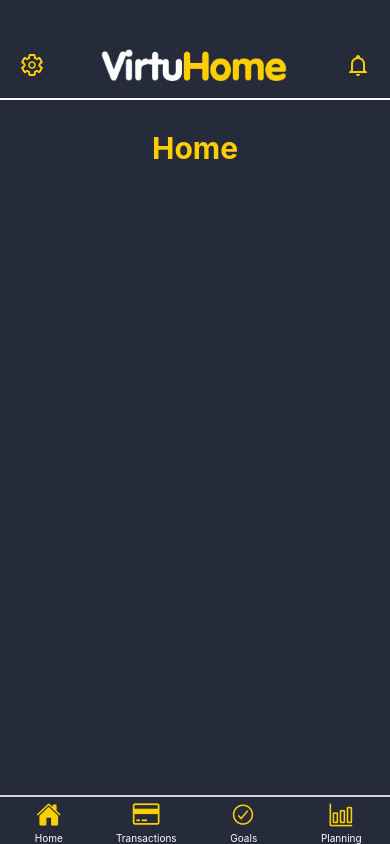
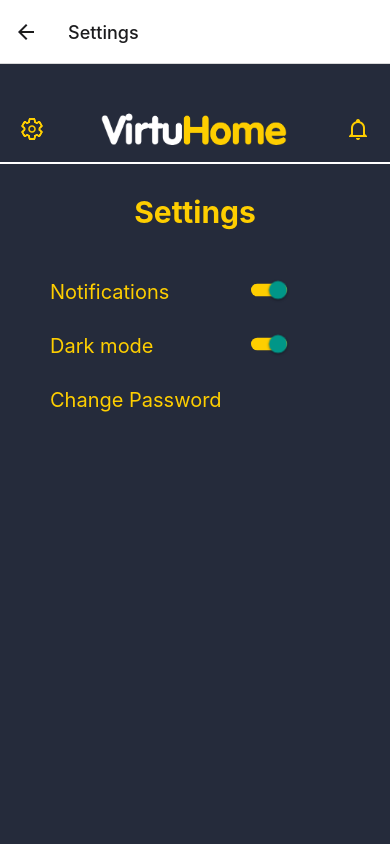
Before and after one commit to JoaoMichelS/VirtuHome-Frontend, a React Native app in the folder App/: screen /Settings in a window 390 px wide. Built offline with nearby package versions, Linux system fonts and the light colour scheme.

Commit message:
Update Navigation + Settings & ChangePassword

```diff
--- a/App/App.js
+++ b/App/App.js
@@ -1,41 +1,29 @@
 import React from 'react';
 import { NavigationContainer, StackActions } from '@react-navigation/native';
 import { createStackNavigator } from '@react-navigation/stack';
-import { createBottomTabNavigator } from '@react-navigation/bottom-tabs';
 
 import LoginScreen from './LoginScreen';
 import MainScreen from './MainScreen';
 import NewuserScreen from './NewUserScreen';
 import ForgotPasswordScreen from './ForgotPasswordScreen';
-
-import Home from './NavMainScreen/Home';
-import Transactions from './NavMainScreen/Transactions';
-import Goals from './NavMainScreen/Goals';
-import Planning from './NavMainScreen/Planning';
-import Settings from './NavMainScreen/Settings';
-import Header from './NavMainScreen/Header';
+import Settings from './Settings';
+import ChangePassword from './ChangePassword';
 
 const Stack = createStackNavigator();
-const Tab = createBottomTabNavigator();
-
-// function MainStack(){
-//   return (
-//     <NavigationContainer>
-//       <Stack.Navigator initialRouteName="Login">
-//         <Stack.Screen name="Login" component={LoginScreen} />
-//         <Stack.Screen name="Main" component={MainScreen} />
-//         <Stack.Screen name="NewUser" component={NewuserScreen} />
-//         <Stack.Screen name="ForgotPassword" component={ForgotPasswordScreen} />
-//       </Stack.Navigator>
-//     </NavigationContainer>
-//   )
-// }
 
 function App(){
   return (
     <NavigationContainer>
-      <MainScreen />
+      <Stack.Navigator initialRouteName="Main">
+        <Stack.Screen name="Login" component={LoginScreen} />
+        <Stack.Screen name="Main" component={MainScreen} />
+        <Stack.Screen name="NewUser" component={NewuserScreen} />
+        <Stack.Screen name="ForgotPassword" component={ForgotPasswordScreen} />
+        <Stack.Screen name="Settings" component={Settings} />
+        <Stack.Screen name="ChangePassword" component={ChangePassword} />
+      </Stack.Navigator>
     </NavigationContainer>
   )
 }
+
 export default App;
--- /dev/null
+++ b/App/ChangePassword.js
@@ -0,0 +1,27 @@
+import React, { useState } from 'react';
+import { StyleSheet, Text, TouchableOpacity, View, Switch } from 'react-native';
+import Header from './Header';
+
+export default function ChangePassword({ navigation }) {
+
+    return(
+        <View style={styles.container}>
+            <Header />
+            <Text style={styles.title}>Change Password</Text>
+        </View>
+    );
+}
+
+const styles = StyleSheet.create({
+    container: {
+      flex: 1,
+      backgroundColor: '#252B3B',
+    },
+    title: {
+      color: '#FECE00',
+      fontSize: 30,
+      fontWeight: 'bold',
+      textAlign: 'center',
+      paddingTop: 30,
+    }
+  });
--- a/App/NavMainScreen/Header.js
+++ b/App/Header.js
@@ -2,14 +2,22 @@ import React from 'react';
 import { StyleSheet, Text, View, Image, TouchableOpacity } from 'react-native';
 import { MaterialCommunityIcons } from '@expo/vector-icons';
 import { Ionicons } from '@expo/vector-icons';
+import { useNavigation } from '@react-navigation/native';
 
 export default function Header () {
+
+    const navigation = useNavigation();
+
+    const Settings = () => {
+        navigation.navigate('Settings')
+      };
+
     return (
         <View style={styles.header}>
-            <TouchableOpacity>
+            <TouchableOpacity onPress={Settings}>
                 <Ionicons name="settings-outline" size={24} color="#FECE00"/>
             </TouchableOpacity>
-            <Image source={require('../assets/VirtuHome.png')} style={styles.image}/>
+            <Image source={require('./assets/VirtuHome.png')} style={styles.image}/>
             <TouchableOpacity>
                 <MaterialCommunityIcons name="bell-outline" size={24} color='#FECE00'/>
             </TouchableOpacity>
--- a/App/NavMainScreen/Settings.js
+++ /dev/null
@@ -1,64 +0,0 @@
-import React from 'react';
-import { StyleSheet, Text, TouchableOpacity, View, Switch } from 'react-native';
-import Header from './Header';
-
-export default function Settings() {
-
-  const [isEnabled, setIsEnabled] = React.useState(false);
-
-  return (
-    <View style={styles.container}>
-      <Header />
-      <Text style={styles.title}>Settings</Text>
-      <Text style={styles.op1}>Notifications</Text>
-      <Text>{isEnabled.toString()}</Text>
-      <Switch
-        value={isEnabled}
-        onValueChange={(value) => setIsEnabled(value)}
-        trackColor={{ false: "#FECE00", true: "#FECE00" }}
-        thumbColor={isEnabled ? "#FFFFFF" : "#FFFFFF"}
-      />
-      <Text style={styles.op2}>Security Alerts</Text>
-      <Text style={styles.op3}>Dark mode</Text>
-      <Text style={styles.op4}>Acessibility mode</Text>
-    </View>
-  );
-}
-
-const styles = StyleSheet.create({
-  container: {
-    flex: 1,
-    backgroundColor: '#252B3B',
-  },
-  title: {
-    color: '#FECE00',
-    fontSize: 30,
-    fontWeight: 'bold',
-    textAlign: 'center',
-    paddingTop: 30,
-  },
-op1: {
-  color: '#FECE00',
-  fontSize: 20,
-  paddingLeft: 50,
-  paddingTop: 35,
-},
-op2: {
-  color: '#FECE00',
-  fontSize: 20,
-  paddingLeft: 50,
-  paddingTop: 20,
-},
-op3: {
-  color: '#FECE00',
-  fontSize: 20,
-  paddingLeft: 50,
-  paddingTop: 20,
-},
-op4: {
-  color: '#FECE00',
-  fontSize: 20,
-  paddingLeft: 50,
-  paddingTop: 20,
-}
-});
--- /dev/null
+++ b/App/Settings.js
@@ -0,0 +1,115 @@
+import React, { useState } from 'react';
+import { StyleSheet, Text, TouchableOpacity, View, Switch } from 'react-native';
+import Header from './Header';
+
+export default function Settings({ navigation }) {
+
+  const [toggle1Enabled, setToggle1Enabled] = useState(true);
+  const [toggle2Enabled, setToggle2Enabled] = useState(true);
+
+  const toggleSwitch1 = () => setToggle1Enabled(previousState => !previousState);
+  const toggleSwitch2 = () => setToggle2Enabled(previousState => !previousState);
+
+  const ChangePassword = () => {
+    navigation.navigate('ChangePassword')
+  };
+
+  return (
+    <View style={styles.container}>
+      <Header />
+      <Text style={styles.title}>Settings</Text>
+      <View style={styles.ContainerNotifications}>
+        <Text style={styles.Notifications}>Notifications</Text>
+        <Switch style={styles.Switch1}
+            trackColor={{false: '#767577', true: '#FECE00'}}
+            thumbColor={toggle1Enabled ? '#fff' : '#f4f3f4'}
+            onValueChange={toggleSwitch1}
+            value={toggle1Enabled} />
+      </View>
+      {/* <Text style={styles.op2}>Security Alerts</Text> */}
+      <View style={styles.ContainerDarkMode}>
+        <Text style={styles.DarkMode}>Dark mode</Text>
+        <Switch style={styles.Switch2}
+            trackColor={{false: '#767577', true: '#FECE00'}}
+            thumbColor={toggle2Enabled ? '#fff' : '#f4f3f4'}
+            onValueChange={toggleSwitch2}
+            value={toggle2Enabled} />
+      </View>
+      {/* <Text style={styles.op4}>Acessibility mode</Text>     */}
+      <TouchableOpacity onPress={ChangePassword}>
+        <Text style={styles.ChangePassword}>Change Password</Text>
+      </TouchableOpacity>
+    </View>
+  );
+}
+
+const styles = StyleSheet.create({
+  container: {
+    flex: 1,
+    backgroundColor: '#252B3B',
+  },
+
+  title: {
+    color: '#FECE00',
+    fontSize: 30,
+    fontWeight: 'bold',
+    textAlign: 'center',
+    paddingTop: 30,
+  },
+
+  Notifications: {
+  color: '#FECE00',
+  fontSize: 20,
+  marginLeft: 50,
+  marginTop: 50,
+},
+
+// op2: {
+//   color: '#FECE00',
+//   fontSize: 20,
+//   marginLeft: 50,
+//   marginTop: 30,
+// },
+
+DarkMode: {
+  color: '#FECE00',
+  fontSize: 20,
+  marginLeft: 50,
+  marginTop: 30,
+},
+
+// op4: {
+//   color: '#FECE00',
+//   fontSize: 20,
+//   marginLeft: 50,
+//   marginTop: 30,
+// },
+
+ContainerNotifications: {
+ flexDirection: 'row',
+},
+
+Switch1: {
+  marginTop: 50,
+  marginLeft: 80,
+  transform: [{scaleX: 0.9}, {scaleY: 0.9}],
+},
+
+ContainerDarkMode: {
+  flexDirection: 'row',
+ },
+
+Switch2: {
+  marginTop: 30,
+  marginLeft: 95,
+  transform: [{scaleX: 0.9}, {scaleY: 0.9}],
+},
+
+ChangePassword: {
+  color: '#FECE00',
+  fontSize: 20,
+  marginLeft: 50,
+  marginTop: 30,
+},
+
+});
```
Also changed, not shown: App/MainScreen.js (+4 -4 lines), App/Goals.js (renamed from App/NavMainScreen/Goals.js), App/Home.js (renamed from App/NavMainScreen/Home.js), App/Planning.js (renamed from App/NavMainScreen/Planning.js), App/Transactions.js (renamed from App/NavMainScreen/Transactions.js).
